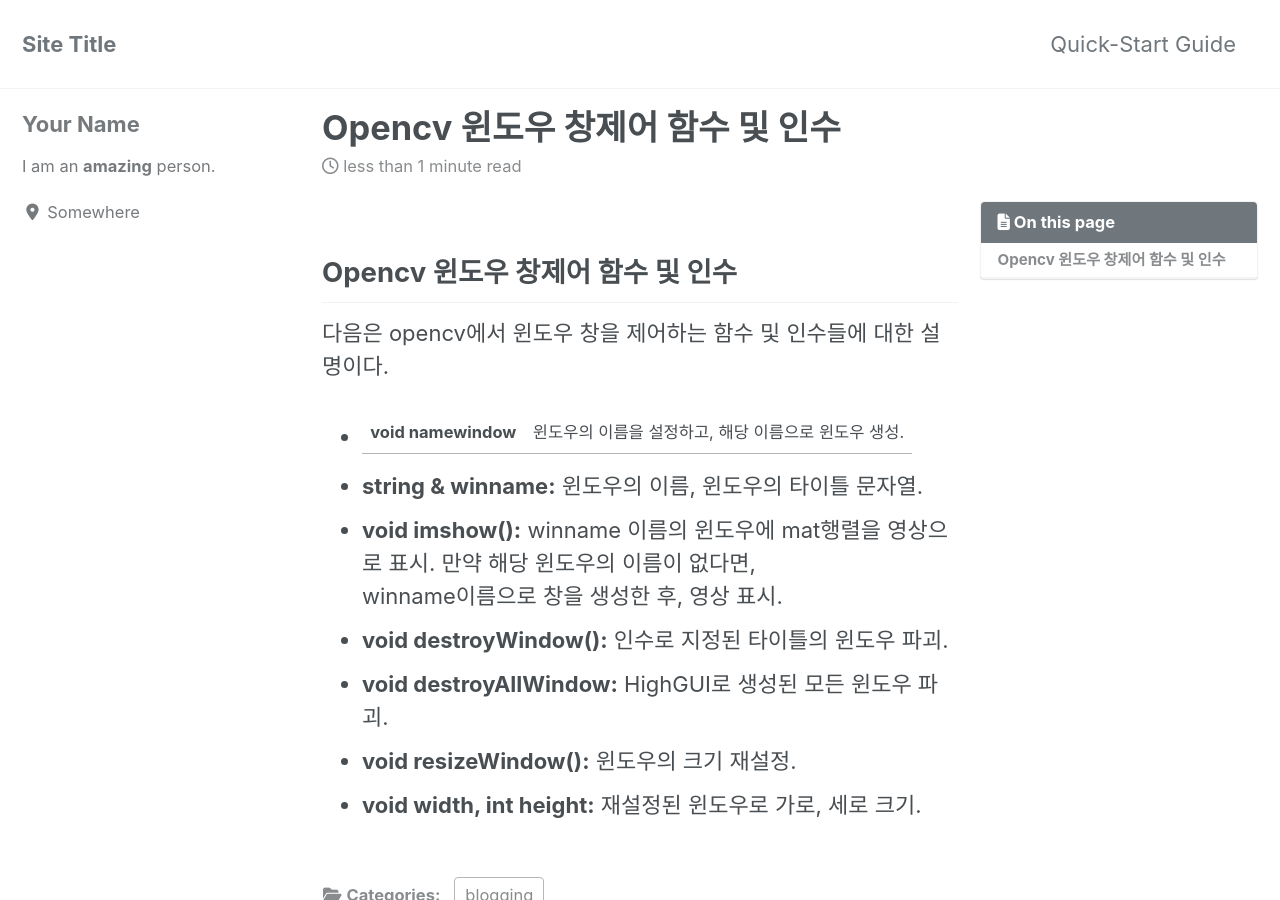
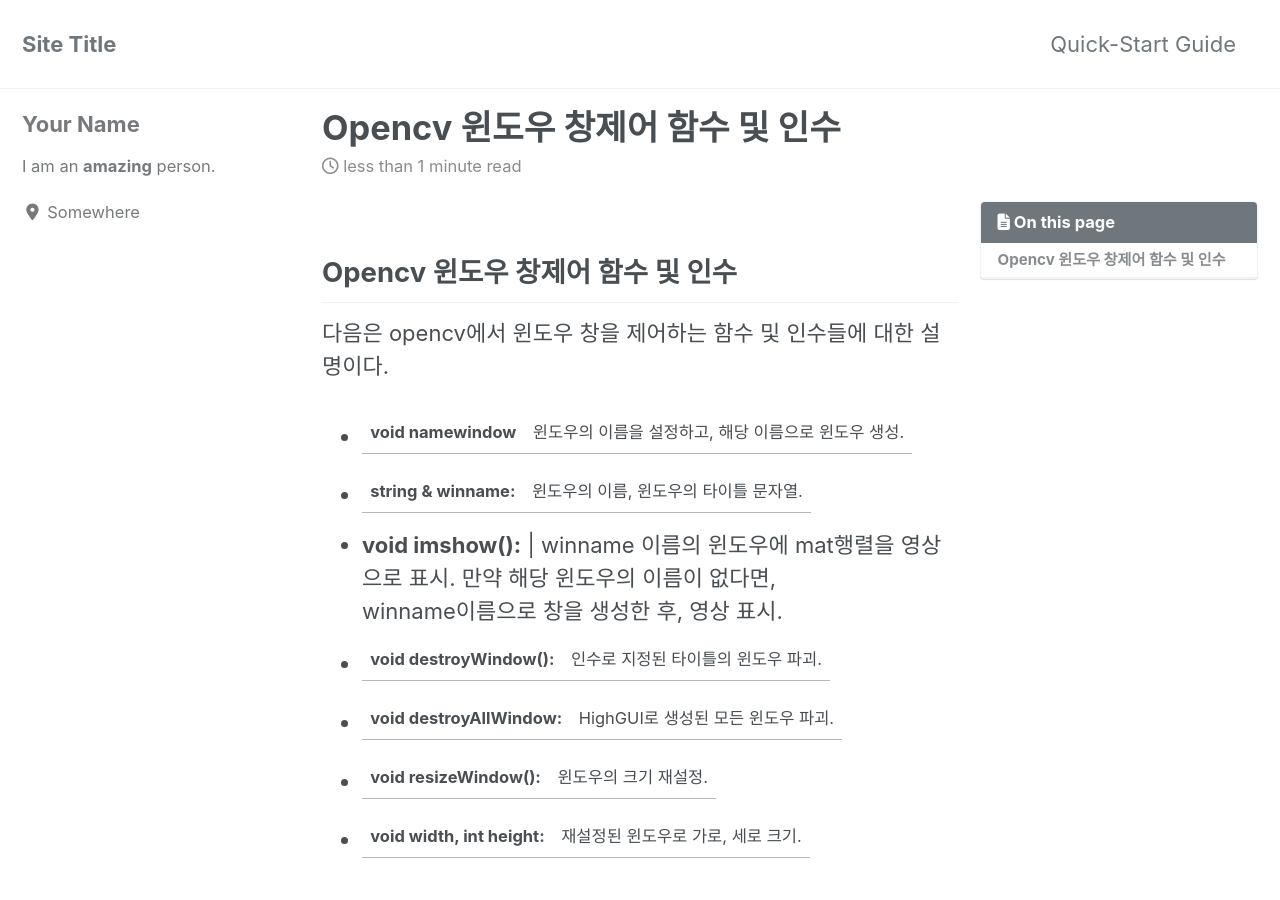
Before and after one commit to rin1004/MyStudy, a Jekyll site: the page built from _posts/2020-02-07-Opencv 윈도우 창제어 함수 및 인수.md, in a window 1280 px wide and 900 px high. Built offline with Jekyll 4.4.1, drawn with Linux system fonts in a browser that asks for light colours; cached includes are drawn as plain includes; nearby versions of some CDN libraries.

Commit message:
Update 2020-02-07-Opencv 윈도우 창제어 함수 및 인수.md

```diff
--- a/_posts/2020-02-07-Opencv 윈도우 창제어 함수 및 인수.md
+++ b/_posts/2020-02-07-Opencv 윈도우 창제어 함수 및 인수.md
@@ -10,10 +10,10 @@ toc: true
 다음은 opencv에서 윈도우 창을 제어하는 함수 및 인수들에 대한 설명이다.
 
 * **void namewindow** | 윈도우의 이름을 설정하고, 해당 이름으로 윈도우 생성.
-* **string & winname:** 윈도우의 이름, 윈도우의 타이틀 문자열.
-* **void imshow():** winname 이름의 윈도우에 mat행렬을 영상으로 표시. 만약 해당 윈도우의 이름이 없다면,
+* **string & winname:** |  윈도우의 이름, 윈도우의 타이틀 문자열.
+* **void imshow():** | winname 이름의 윈도우에 mat행렬을 영상으로 표시. 만약 해당 윈도우의 이름이 없다면,
                      winname이름으로 창을 생성한 후, 영상 표시.
-* **void destroyWindow():** 인수로 지정된 타이틀의 윈도우 파괴.
-* **void destroyAllWindow:** HighGUI로 생성된 모든 윈도우 파괴.
-* **void resizeWindow():** 윈도우의 크기 재설정.
-* **void width, int height:** 재설정된 윈도우로 가로, 세로 크기.
+* **void destroyWindow():** | 인수로 지정된 타이틀의 윈도우 파괴.
+* **void destroyAllWindow:** | HighGUI로 생성된 모든 윈도우 파괴.
+* **void resizeWindow():** | 윈도우의 크기 재설정.
+* **void width, int height:** | 재설정된 윈도우로 가로, 세로 크기.
```
